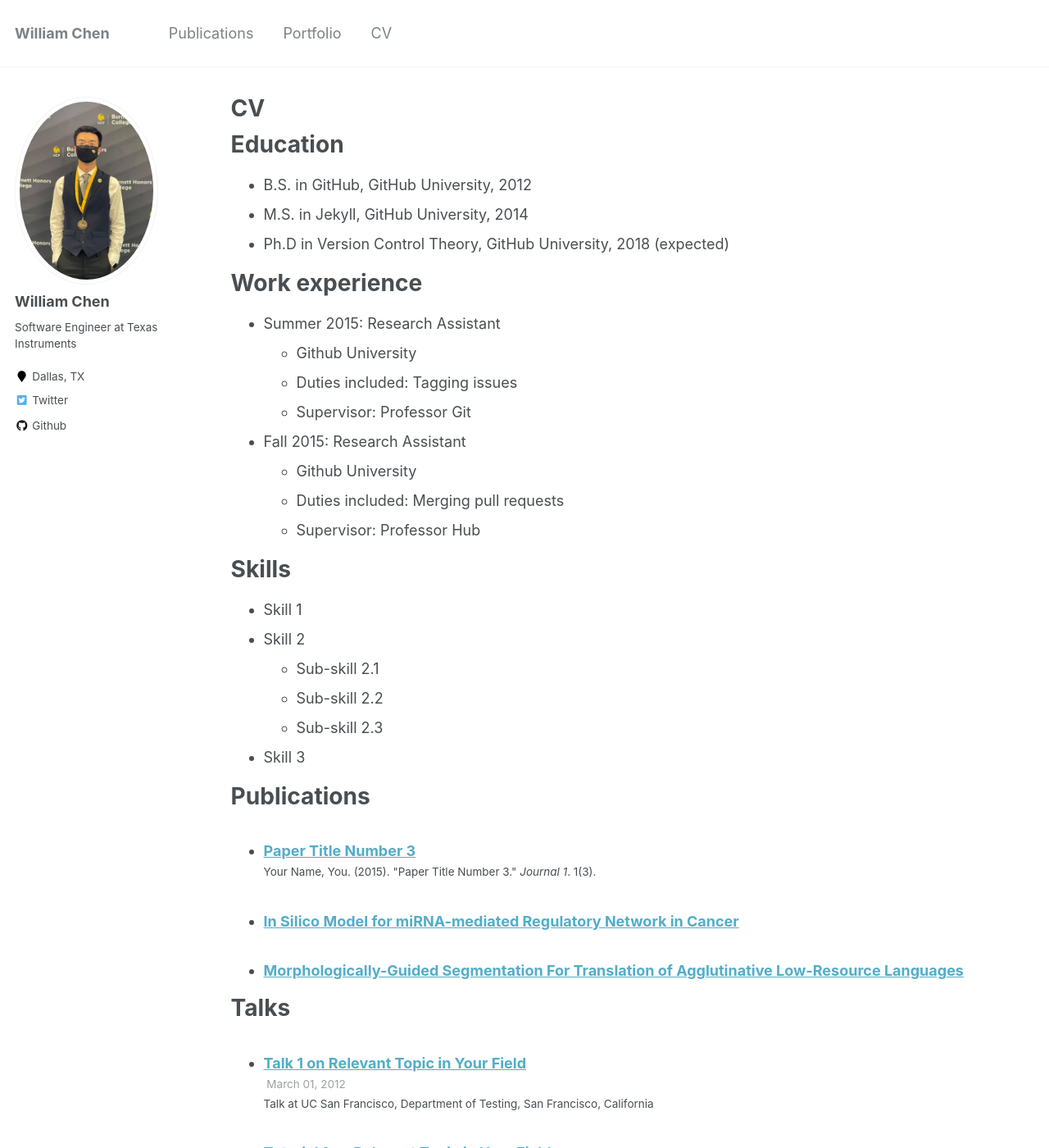
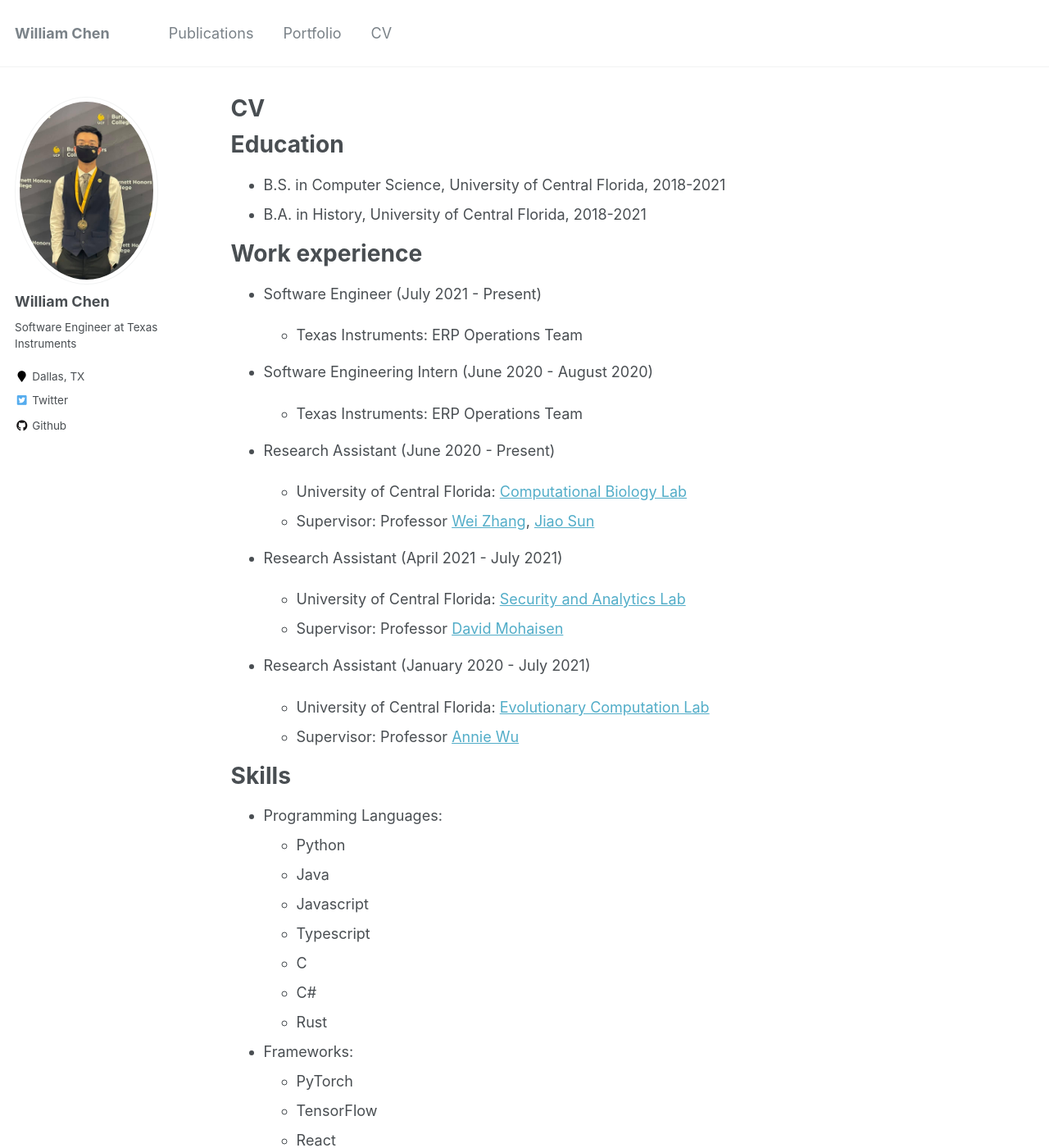
Before and after one commit to wanchichen/wanchichen.github.io, a Jekyll site: the page built from _pages/cv.md, in a window 1280 px wide and 1400 px high. Shown: the whole window at 82% size. Built offline with Jekyll 4.4.1, drawn with Linux system fonts in a browser that asks for light colours; some of the changed text lies outside the part shown.

Commit message:
Update cv.md

```diff
--- a/_pages/cv.md
+++ b/_pages/cv.md
@@ -9,51 +9,71 @@
 
 {% include base_path %}
 
-Education
-======
-* B.S. in GitHub, GitHub University, 2012
-* M.S. in Jekyll, GitHub University, 2014
-* Ph.D in Version Control Theory, GitHub University, 2018 (expected)
+# Education
 
-Work experience
-======
-* Summer 2015: Research Assistant
-  * Github University
-  * Duties included: Tagging issues
-  * Supervisor: Professor Git
+- B.S. in Computer Science, University of Central Florida, 2018-2021
+- B.A. in History, University of Central Florida, 2018-2021
 
-* Fall 2015: Research Assistant
-  * Github University
-  * Duties included: Merging pull requests
-  * Supervisor: Professor Hub
+# Work experience
 
-Skills
-======
-* Skill 1
-* Skill 2
-  * Sub-skill 2.1
-  * Sub-skill 2.2
-  * Sub-skill 2.3
-* Skill 3
+- Software Engineer (July 2021 - Present)
 
-Publications
-======
+  - Texas Instruments: ERP Operations Team
+
+- Software Engineering Intern (June 2020 - August 2020)
+
+  - Texas Instruments: ERP Operations Team
+
+- Research Assistant (June 2020 - Present)
+
+  - University of Central Florida: [Computational Biology Lab](https://server.cs.ucf.edu/compbio/)
+  - Supervisor: Professor [Wei Zhang](https://www.cs.ucf.edu/~wzhang/), [Jiao Sun](https://server.cs.ucf.edu/compbio/people/)
+
+- Research Assistant (April 2021 - July 2021)
+
+  - University of Central Florida: [Security and Analytics Lab](http://seal.cs.ucf.edu)
+  - Supervisor: Professor [David Mohaisen](http://cs.ucf.edu/~mohaisen/)
+
+- Research Assistant (January 2020 - July 2021)
+
+  - University of Central Florida: [Evolutionary Computation Lab](http://www.cs.ucf.edu/~ecl/index.html)
+  - Supervisor: Professor [Annie Wu](http://www.cs.ucf.edu/~aswu/)
+
+# Skills
+
+- Programming Languages:
+  - Python
+  - Java
+  - Javascript
+  - Typescript
+  - C
+  - C#
+  - Rust
+- Frameworks:
+  - PyTorch
+  - TensorFlow
+  - React
+  - Express
+  - Actix-web
+- Languages
+  - English (native)
+  - Mandarin Chinese (native)
+  - French (fluent)
+  - Japanese (basic)
+
+# Publications
+
   <ul>{% for post in site.publications %}
     {% include archive-single-cv.html %}
   {% endfor %}</ul>
 
-Talks
-======
-  <ul>{% for post in site.talks %}
-    {% include archive-single-talk-cv.html %}
-  {% endfor %}</ul>
+# Honors and Awards
 
-Teaching
-======
-  <ul>{% for post in site.teaching %}
-    {% include archive-single-cv.html %}
-  {% endfor %}</ul>
+- FLORES 101 Compute Grant (2021)
+- NSF Research Funding (2020)
+- Benaquisto Scholarship (2018)
+- National Merit Finalist (2018)
 
-Service and leadership
-======
-* Currently signed in to 43 different slack teams
+# Service and leadership
+
+- ACL-IJCNLP 2021 Volunteer
```
